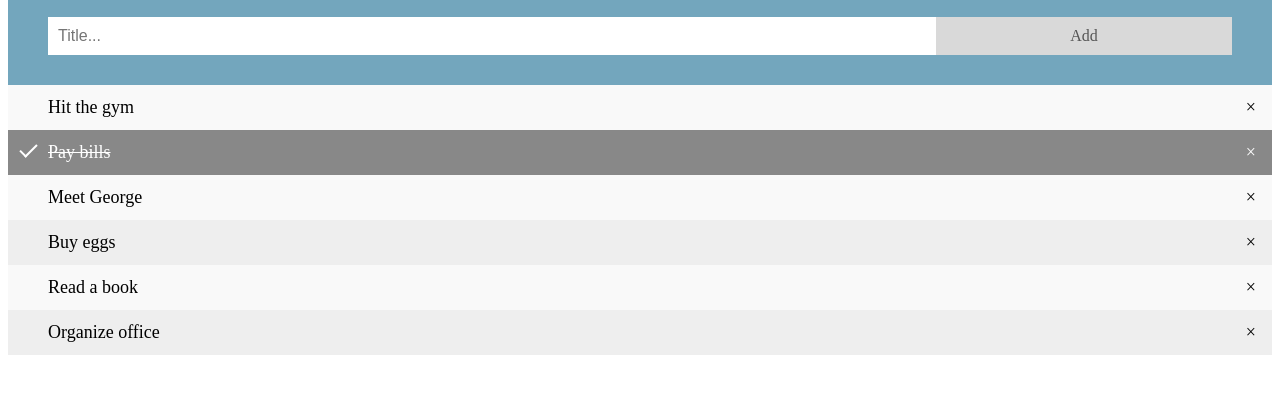
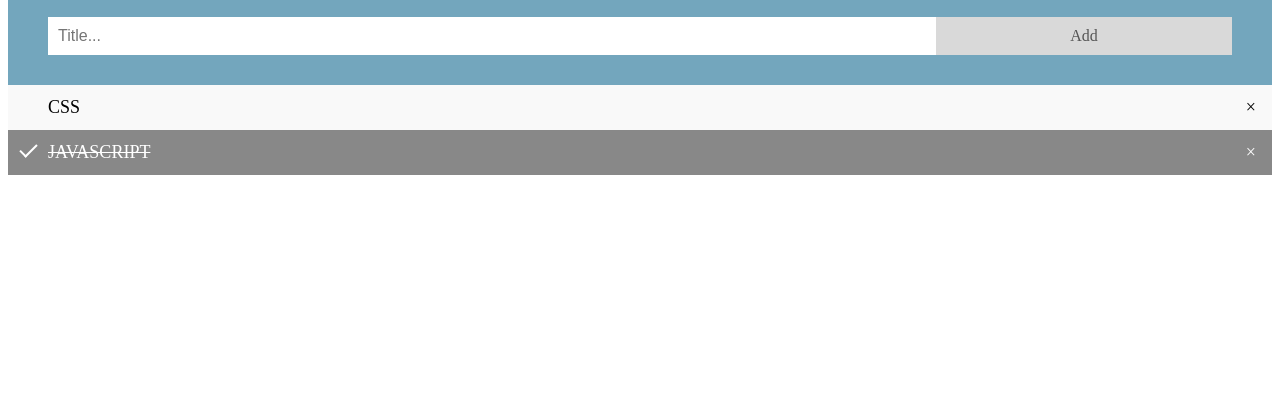
Before and after one commit to Priyeshsoni1/TODO-LIST, a plain HTML site: page index.html in a window 1280 px wide. Shown: the part 88-482 px from the top of the page. Drawn offline with Linux system fonts and the light colour scheme.

Commit message:
Update index.html

```diff
--- a/index.html
+++ b/index.html
@@ -15,12 +15,9 @@
       </div>
 
       <ul id="myUL">
-        <li>Hit the gym</li>
-        <li class="checked">Pay bills</li>
-        <li>Meet George</li>
-        <li>Buy eggs</li>
-        <li>Read a book</li>
-        <li>Organize office</li>
+        <li>CSS</li>
+        <li class="checked">JAVASCRIPT</li>
+
       </ul>
       <script src="script.js"></script>
 </body>
```
